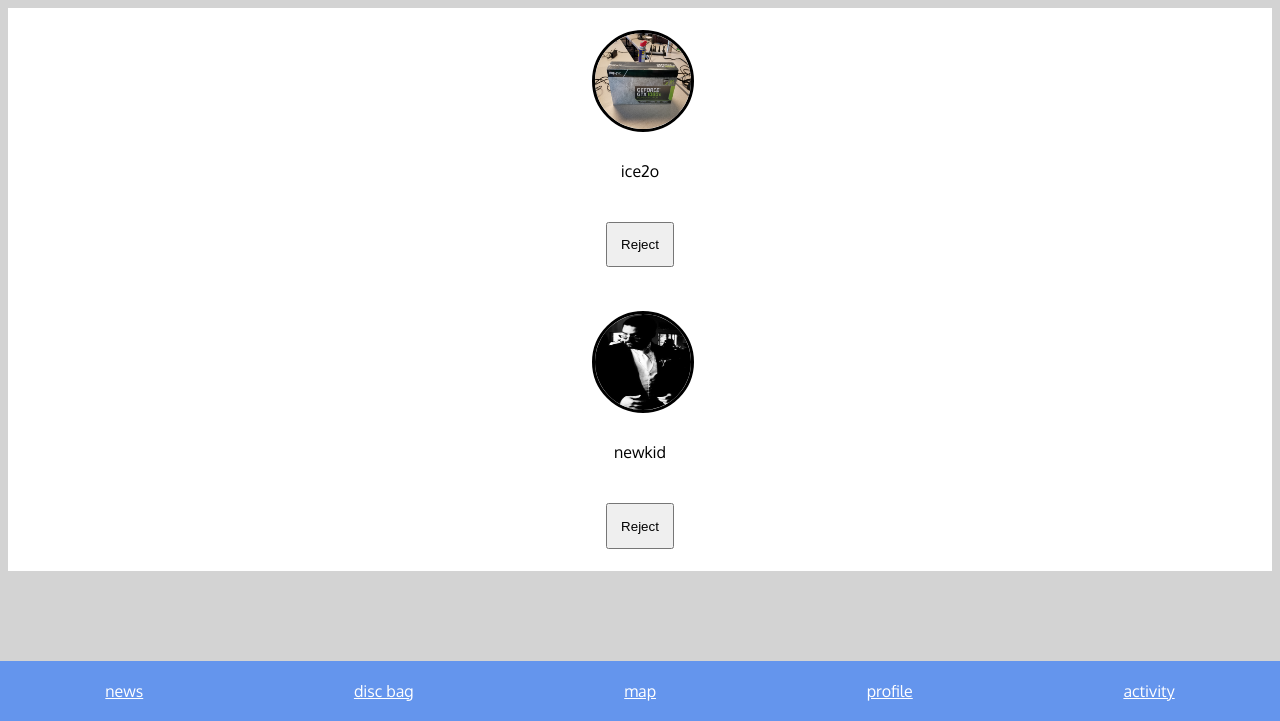
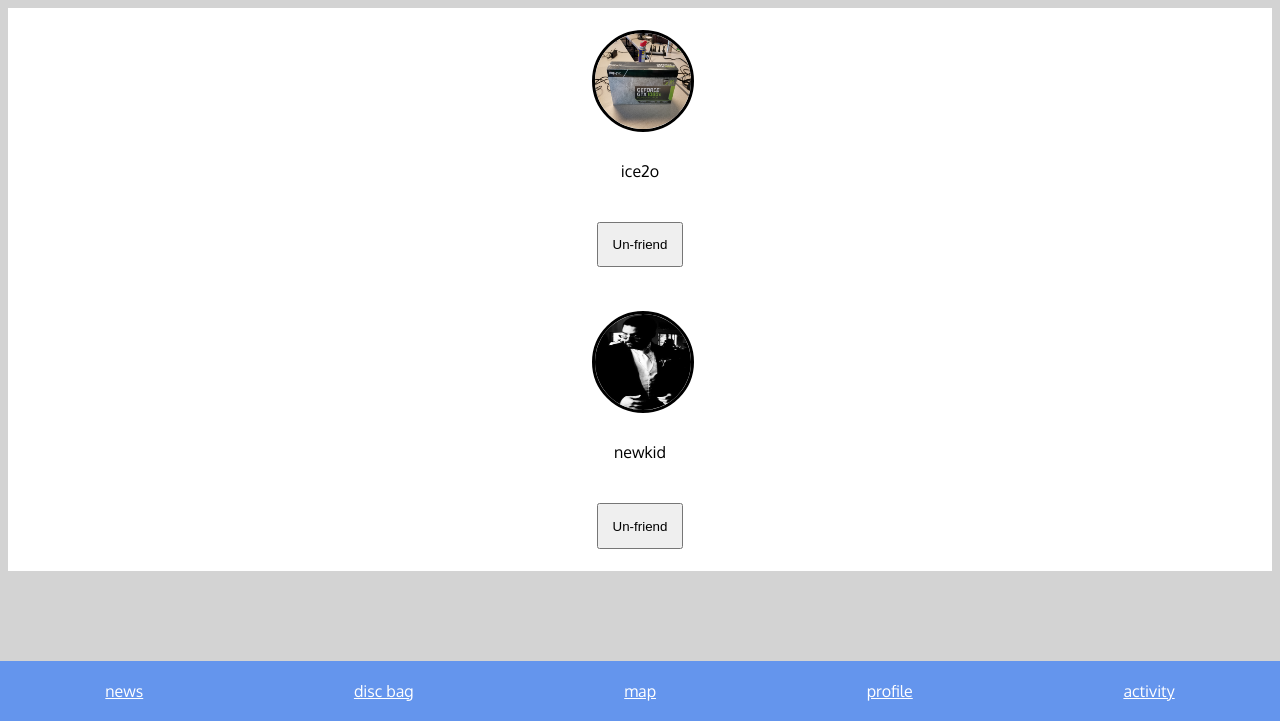
Before and after one commit to Nothrock/DiscCaddy, a Django app: page /friends/ in a window 1280 px wide. Shown: the part 79-800 px from the top of the page. Run offline with Django 3.2, Linux system fonts and the light colour scheme; a user stored in the database is signed in; data comes from the database, SQL or seed files in the repository; some libraries are stand-ins or nearby versions.

Commit message:
daily commit 1201

```diff
--- a/pages/templates/pages/friends.html
+++ b/pages/templates/pages/friends.html
@@ -14,7 +14,7 @@
         {% for f in all_friends %}
         <div class="profile_pic"><img src="{{ f.profile_pic.url }}" alt="profile_pic0"></div>
         <div>{{ f.username }}</div>
-        <div><button id="{{ f.id }}reject_friend" class="reject_button">Reject</button></div>
+        <div><button id="{{ f.id }}reject_friend" class="reject_button">Un-friend</button></div>
         {% endfor %}
     </div>
 
```
